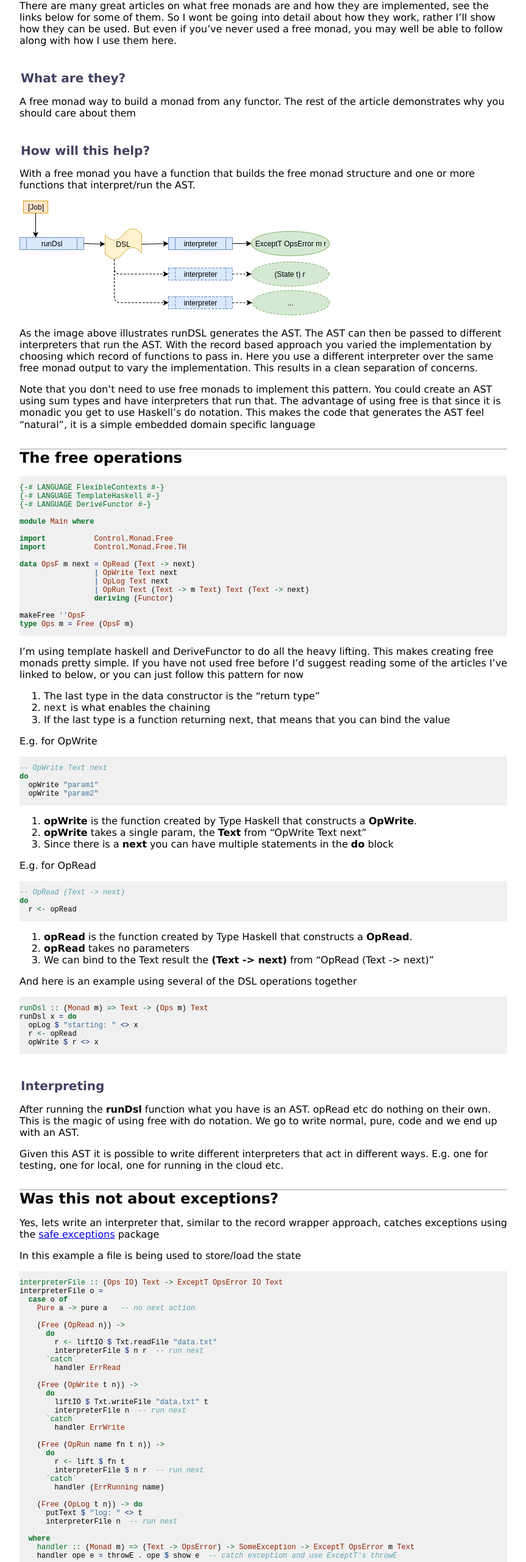
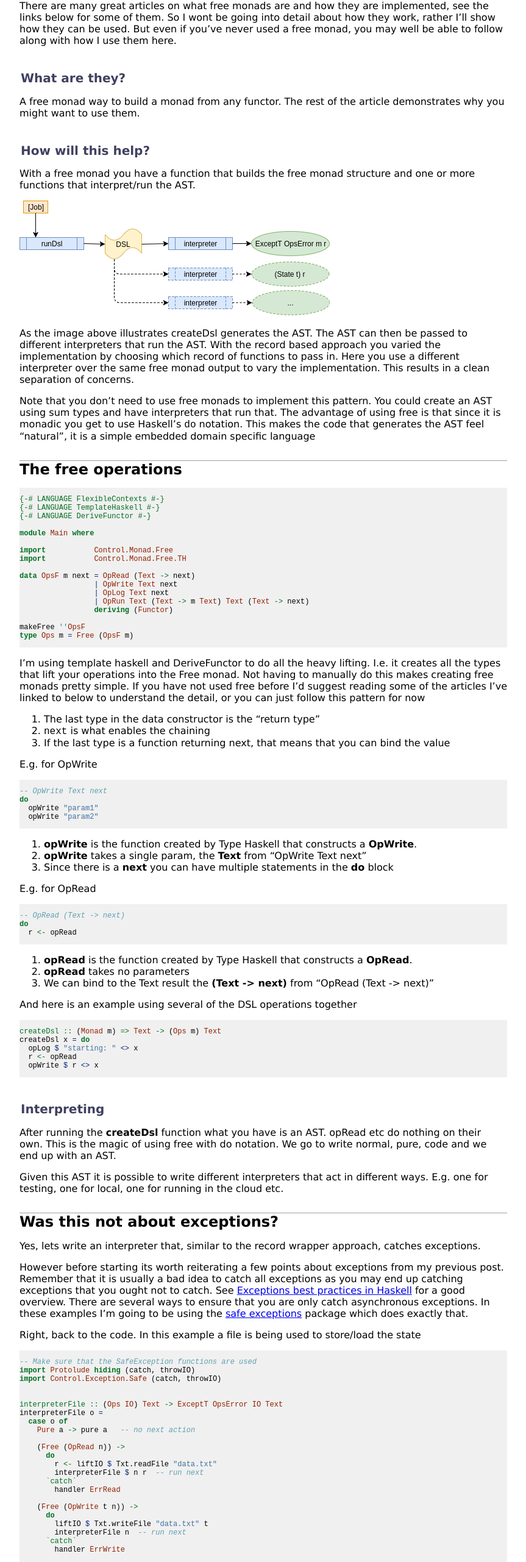
Before and after one commit to andrevdm/andrevdm.github.io, a plain HTML site: page posts/2017-12-06-refactor-free.html in a window 1280 px wide. Shown: the part 1650-4212 px from the top of the page at 61% size, without its empty margins (208-1071 px from the left). Drawn offline with Linux system fonts and the light colour scheme; a script that the page names is missing.

Commit message:
test update to free

```diff
--- a/posts/2017-12-06-refactor-free.html
+++ b/posts/2017-12-06-refactor-free.html
@@ -80,14 +80,14 @@ mkOpsWrapper o <span class="fu">=</span> <span class="dt">OperationsWrapper</spa
 <h1 id="a-quick-overview-of-free-monads">A quick overview of free monads</h1>
 <p>There are many great articles on what free monads are and how they are implemented, see the links below for some of them. So I wont be going into detail about how they work, rather I’ll show how they can be used. But even if you’ve never used a free monad, you may well be able to follow along with how I use them here.</p>
 <h2 id="what-are-they">What are they?</h2>
-<p>A free monad way to build a monad from any functor. The rest of the article demonstrates why you should care about them</p>
+<p>A free monad way to build a monad from any functor. The rest of the article demonstrates why you might want to use them.</p>
 <h2 id="how-will-this-help">How will this help?</h2>
 <p>With a free monad you have a function that builds the free monad structure and one or more functions that interpret/run the AST.</p>
 <div class="figure">
 <img src="../images/free_free.png" />
 
 </div>
-<p>As the image above illustrates runDSL generates the AST. The AST can then be passed to different interpreters that run the AST. With the record based approach you varied the implementation by choosing which record of functions to pass in. Here you use a different interpreter over the same free monad output to vary the implementation. This results in a clean separation of concerns.</p>
+<p>As the image above illustrates createDsl generates the AST. The AST can then be passed to different interpreters that run the AST. With the record based approach you varied the implementation by choosing which record of functions to pass in. Here you use a different interpreter over the same free monad output to vary the implementation. This results in a clean separation of concerns.</p>
 <p>Note that you don’t need to use free monads to implement this pattern. You could create an AST using sum types and have interpreters that run that. The advantage of using free is that since it is monadic you get to use Haskell’s <code>do</code> notation. This makes the code that generates the AST feel “natural”, it is a simple embedded domain specific language</p>
 <h1 id="the-free-operations">The free operations</h1>
 <div class="sourceCode"><pre class="sourceCode haskell"><code class="sourceCode haskell"><span class="ot">{-# LANGUAGE FlexibleContexts #-}</span>
@@ -107,7 +107,7 @@ mkOpsWrapper o <span class="fu">=</span> <span class="dt">OperationsWrapper</spa
 
 makeFree <span class="ch">''</span><span class="dt">OpsF</span>
 <span class="kw">type</span> <span class="dt">Ops</span> m <span class="fu">=</span> <span class="dt">Free</span> (<span class="dt">OpsF</span> m)</code></pre></div>
-<p>I’m using template haskell and DeriveFunctor to do all the heavy lifting. This makes creating free monads pretty simple. If you have not used free before I’d suggest reading some of the articles I’ve linked to below, or you can just follow this pattern for now</p>
+<p>I’m using template haskell and DeriveFunctor to do all the heavy lifting. I.e. it creates all the types that lift your operations into the Free monad. Not having to manually do this makes creating free monads pretty simple. If you have not used free before I’d suggest reading some of the articles I’ve linked to below to understand the detail, or you can just follow this pattern for now</p>
 <ol style="list-style-type: decimal">
 <li>The last type in the data constructor is the “return type”</li>
 <li><code>next</code> is what enables the chaining</li>
@@ -133,18 +133,24 @@ makeFree <span class="ch">''</span><span class="dt">OpsF</span>
 <li>We can bind to the Text result the <strong>(Text -&gt; next)</strong> from “OpRead (Text -&gt; next)”</li>
 </ol>
 <p>And here is an example using several of the DSL operations together</p>
-<div class="sourceCode"><pre class="sourceCode haskell"><code class="sourceCode haskell"><span class="ot">runDsl ::</span> (<span class="dt">Monad</span> m) <span class="ot">=&gt;</span> <span class="dt">Text</span> <span class="ot">-&gt;</span> (<span class="dt">Ops</span> m) <span class="dt">Text</span>
-runDsl x <span class="fu">=</span> <span class="kw">do</span>
+<div class="sourceCode"><pre class="sourceCode haskell"><code class="sourceCode haskell"><span class="ot">createDsl ::</span> (<span class="dt">Monad</span> m) <span class="ot">=&gt;</span> <span class="dt">Text</span> <span class="ot">-&gt;</span> (<span class="dt">Ops</span> m) <span class="dt">Text</span>
+createDsl x <span class="fu">=</span> <span class="kw">do</span>
   opLog <span class="fu">$</span> <span class="st">&quot;starting: &quot;</span> <span class="fu">&lt;&gt;</span> x
   r <span class="ot">&lt;-</span> opRead
   opWrite <span class="fu">$</span> r <span class="fu">&lt;&gt;</span> x</code></pre></div>
 <h2 id="interpreting">Interpreting</h2>
-<p>After running the <strong>runDsl</strong> function what you have is an AST. opRead etc do nothing on their own. This is the magic of using free with do notation. We go to write normal, pure, code and we end up with an AST.</p>
+<p>After running the <strong>createDsl</strong> function what you have is an AST. opRead etc do nothing on their own. This is the magic of using free with do notation. We go to write normal, pure, code and we end up with an AST.</p>
 <p>Given this AST it is possible to write different interpreters that act in different ways. E.g. one for testing, one for local, one for running in the cloud etc.</p>
 <h1 id="was-this-not-about-exceptions">Was this not about exceptions?</h1>
-<p>Yes, lets write an interpreter that, similar to the record wrapper approach, catches exceptions using the <a href="https://hackage.haskell.org/package/safe-exceptions">safe exceptions</a> package</p>
-<p>In this example a file is being used to store/load the state</p>
-<div class="sourceCode"><pre class="sourceCode haskell"><code class="sourceCode haskell"><span class="ot">interpreterFile ::</span> (<span class="dt">Ops</span> <span class="dt">IO</span>) <span class="dt">Text</span> <span class="ot">-&gt;</span> <span class="dt">ExceptT</span> <span class="dt">OpsError</span> <span class="dt">IO</span> <span class="dt">Text</span>
+<p>Yes, lets write an interpreter that, similar to the record wrapper approach, catches exceptions.</p>
+<p>However before starting its worth reiterating a few points about exceptions from my previous post. Remember that it is usually a bad idea to catch all exceptions as you may end up catching exceptions that you ought not to catch. See <a href="https://www.fpcomplete.com/blog/2016/11/exceptions-best-practices-haskell">Exceptions best practices in Haskell</a> for a good overview. There are several ways to ensure that you are only catch asynchronous exceptions. In these examples I’m going to be using the <a href="https://hackage.haskell.org/package/safe-exceptions">safe exceptions</a> package which does exactly that.</p>
+<p>Right, back to the code. In this example a file is being used to store/load the state</p>
+<div class="sourceCode"><pre class="sourceCode haskell"><code class="sourceCode haskell"><span class="co">-- Make sure that the SafeException functions are used</span>
+<span class="kw">import </span><span class="dt">Protolude</span> <span class="kw">hiding</span> (catch, throwIO)
+<span class="kw">import </span><span class="dt">Control.Exception.Safe</span> (catch, throwIO)
+
+
+<span class="ot">interpreterFile ::</span> (<span class="dt">Ops</span> <span class="dt">IO</span>) <span class="dt">Text</span> <span class="ot">-&gt;</span> <span class="dt">ExceptT</span> <span class="dt">OpsError</span> <span class="dt">IO</span> <span class="dt">Text</span>
 interpreterFile o <span class="fu">=</span>
   <span class="kw">case</span> o <span class="kw">of</span>
     <span class="dt">Pure</span> a <span class="ot">-&gt;</span> pure a   <span class="co">-- no next action</span>
@@ -213,8 +219,13 @@ testPipeline jobs initial <span class="fu">=</span> <span class="kw">do</span>
                                      pure <span class="fu">.</span> <span class="dt">Right</span> <span class="fu">$</span> r</code></pre></div>
 <p>The big advantage here is that the tests are no longer forced to use ExceptT. Each interpreter, for testing or otherwise, can use whatever stack is appropriate</p>
 <h1 id="problems">Problems</h1>
-<p>As always there are trade offs. See the <a href="https://markkarpov.com/post/free-monad-considered-harmful.html">Free monad considered harmful</a> article for example. While some of these issues can be address to some extent (e.g with <a href="https://hackage.haskell.org/package/free-4.12.4/docs/Control-Monad-Free-Church.html">Free.Church</a>) it is worth considering alternatives.</p>
-<p>Personally I find free to be a great fit for what I need (e.g. selecting implementation not based on type), but its definitely worth deciding on a case by case basis</p>
+<p>As always there are trade offs, see the <a href="https://markkarpov.com/post/free-monad-considered-harmful.html">Free monad considered harmful</a> article for example. While some of these issues can be address to some extent (e.g. see church encoding below) it is worth considering alternatives.</p>
+<p>Personally, so far, I’ve found free to be a great fit for what I need (e.g. selecting implementation not based on type), but its definitely worth deciding on a case by case basis</p>
+<h1 id="church-encoding">Church encoding</h1>
+<p>The <a href="https://hackage.haskell.org/package/free-4.12.4/docs/Control-Monad-Free-Church.html">Control.Monad.Free.Church</a> package handles church encoding of a free monad. This can be important to do because, as it says in <a href="https://hackage.haskell.org/package/free-4.12.4/docs/Control-Monad-Free-Church.html">Control.Monad.Free.Church</a>:</p>
+<p><em><code>Even if the Haskell runtime optimizes some of the overhead through laziness and generational garbage collection, the asymptotic runtime is still quadratic. On the other hand, if the Church encoding is used, the tree only needs to be constructed once.</code></em></p>
+<p>Given how easy this makes church encoding, and how bad O(n^2) performance can be, it is almost always a good idea.</p>
+<p>I did originally find getting the types correct for Church encoding a bit tricky. This <a href="https://github.com/queertypes/free-tutorial">Free monad and church encoding example</a> helped clear up a lot of the confusion for me. Be sure to look at it as well if my explanation below does not help you.</p>
 <h1 id="conclusion">Conclusion</h1>
 <p>Free monads give us a nice way to separate pure and impure code while also handling exceptions. Overall I think this approach is more flexible and easier to read that the record of functions approach.</p>
 <h1 id="links">Links</h1>
@@ -228,7 +239,10 @@ testPipeline jobs initial <span class="fu">=</span> <span class="kw">do</span>
 </ul></li>
 <li><a href="https://hackage.haskell.org/package/free">Control.Monad.Free</a></li>
 <li><a href="https://hackage.haskell.org/package/free-4.12.4/docs/Control-Monad-Free-Church.html">Control.Monad.Free.Church</a></li>
-<li><p><a href="https://markkarpov.com/post/free-monad-considered-harmful.html">Free monad considered harmful</a></p></li>
+<li><a href="https://markkarpov.com/post/free-monad-considered-harmful.html">Free monad considered harmful</a></li>
+<li><a href="https://github.com/queertypes/free-tutorial">Free monad and church encoding example</a></li>
+<li><p><a href="https://www.fpcomplete.com/blog/2016/11/exceptions-best-practices-haskell">Exceptions best practices in Haskell</a></p></li>
+<li><p><span class="citation">[Port of example code to use operational monad by @brandonhamilton]</span>(https://gist.github.com/brandonhamilton/2a87b8d66aa6bd7872c3848cd99318e1)</p></li>
 </ul>
 
 <hr />
```
